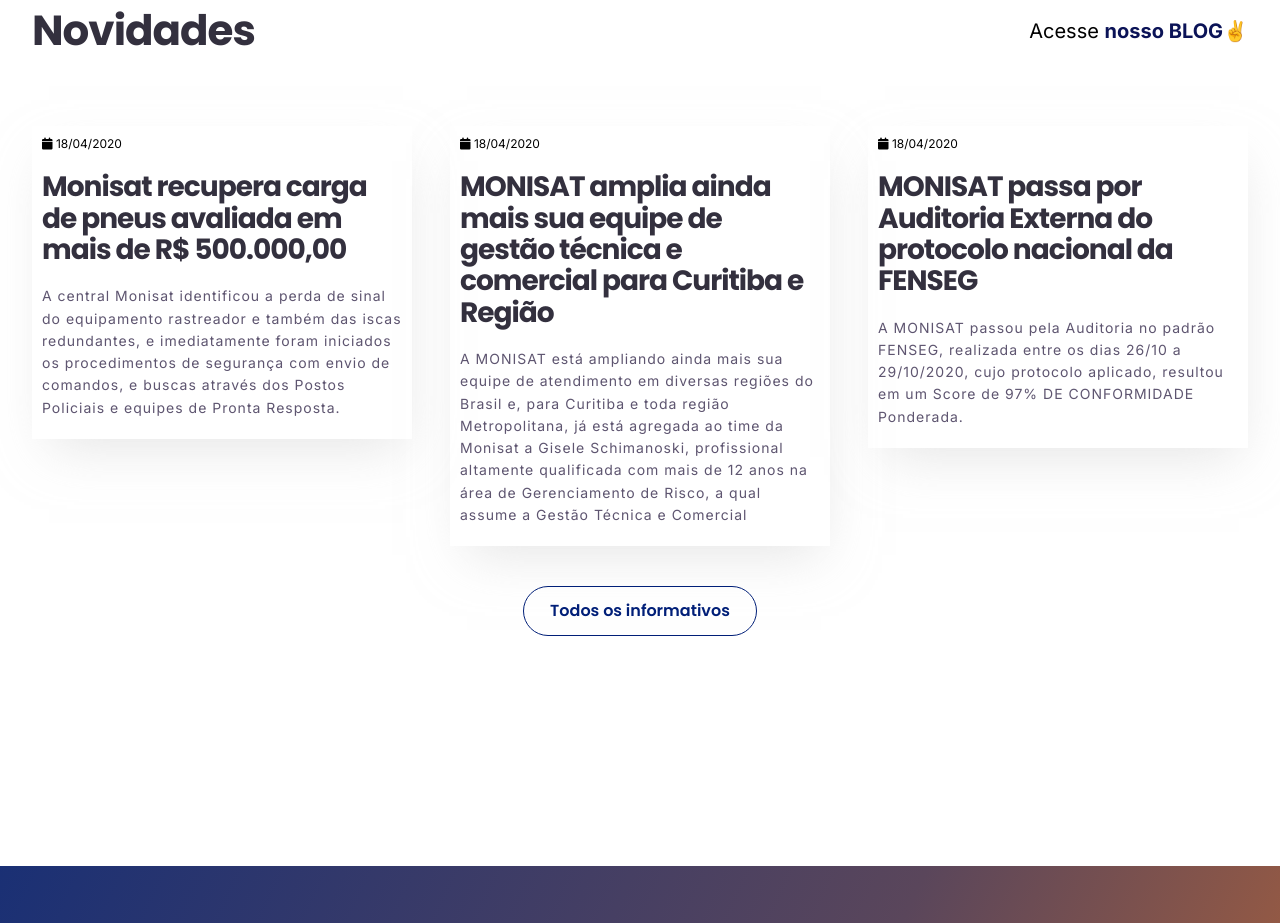
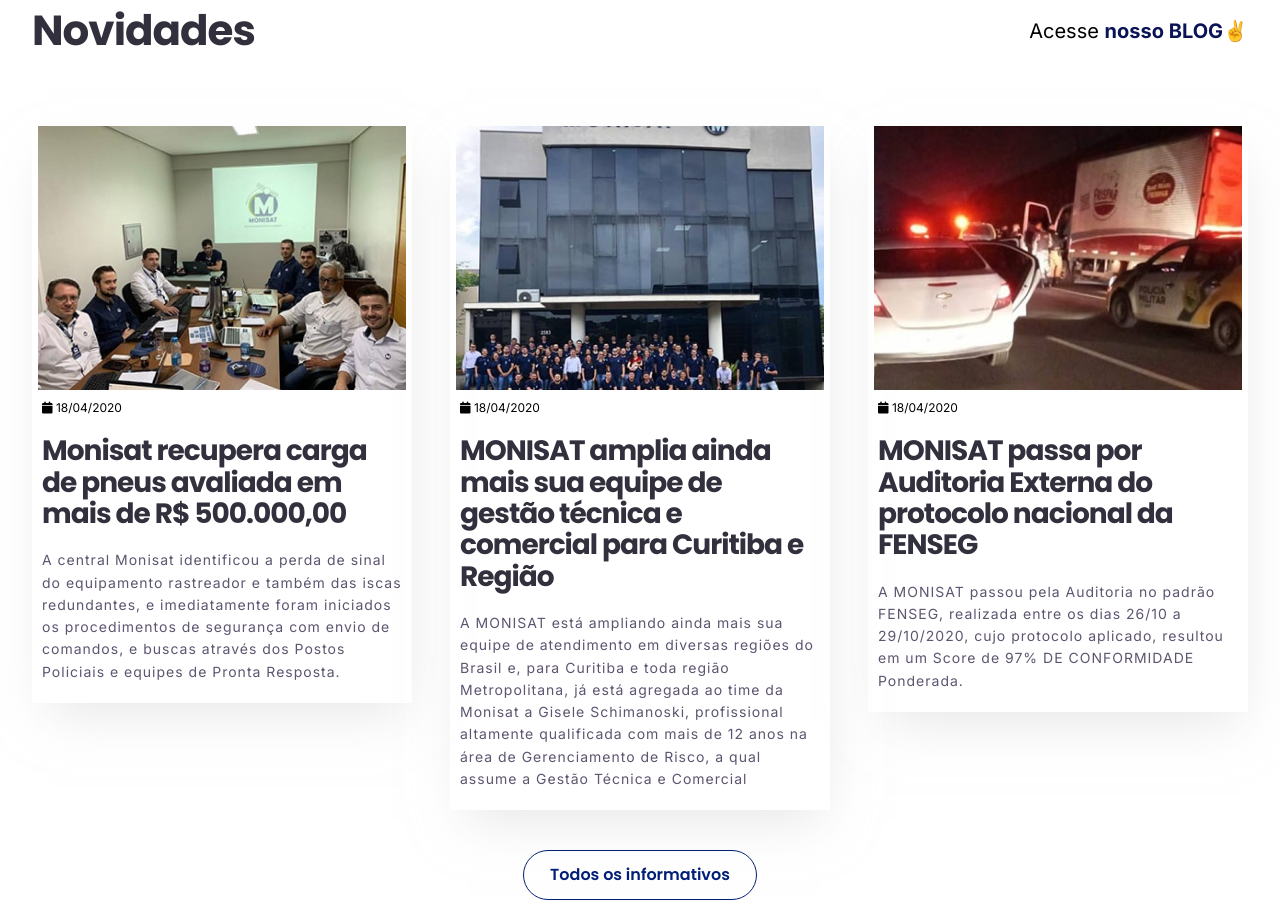
Before and after one commit to ffsgarbi/lp-monisat, a plain HTML site: page index.html in a window 1280 px wide. Shown: the part 2520-3443 px from the top of the page. Drawn offline with nearby package versions, Linux system fonts and the light colour scheme; the site is published under a folder, as on GitHub Pages, so addresses that start at the root find nothing; a web font is replaced by a local one.

Commit message:
Update index.html
Ajuste caminho img

```diff
--- a/index.html
+++ b/index.html
@@ -208,7 +208,7 @@
                     <li>
                         <div class="box">
                             <div class="image">
-                                <a href=""><img src="/img/noticia01.png" alt=""></a>
+                                <a href=""><img src="./img/noticia01.png" alt=""></a>
                             </div>
                             <div class="text">
                                 <span><span><i class="fa-solid fa-calendar"></i> 18/04/2020</span>
@@ -223,7 +223,7 @@
                     <li>
                         <div class="box">
                             <div class="image">
-                                <a href=""><img src="/img/noticia02.png" alt=""></a>
+                                <a href=""><img src="./img/noticia02.png" alt=""></a>
                             </div>
                             <div class="text">
                                 <span><i class="fa-solid fa-calendar"></i> 18/04/2020</span>
@@ -239,7 +239,7 @@
                     <li>
                         <div class="box">
                             <div class="image">
-                                <a href=""><img src="/img/noticia03.png" alt=""></a>
+                                <a href=""><img src="./img/noticia03.png" alt=""></a>
                             </div>
                             <div class="text">
                                 <span><span><i class="fa-solid fa-calendar"></i> 18/04/2020</span>
```
